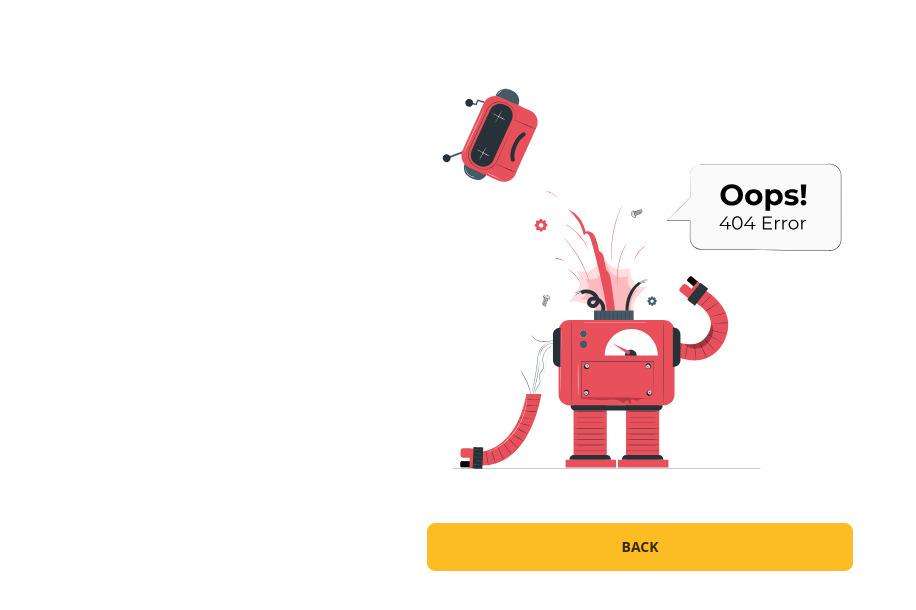
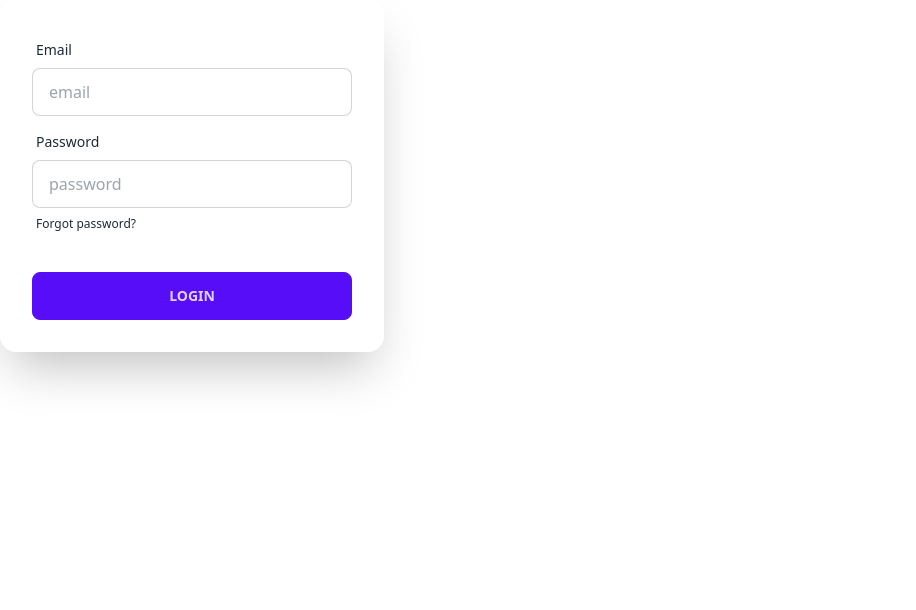
Before and after one commit to MuhiuddinSamim/Ollo, a React (Vite) app: page /logIn in a window 1280 px wide. Before the commit this address had no page. Shown: the top 610 px of the page, without its empty margins (0-916 px from the left). Built offline with nearby package versions, Linux system fonts and the light colour scheme.

Commit message:
login section added

```diff
--- a/package.json
+++ b/package.json
@@ -14,6 +14,8 @@
     "lottie-react": "^2.4.0",
     "react": "^18.2.0",
     "react-dom": "^18.2.0",
+    "react-hook-form": "^7.44.3",
+    "react-icons": "^4.9.0",
     "react-router-dom": "^6.12.0"
   },
   "devDependencies": {
--- /dev/null
+++ b/src/Components/SignIn/LogIn.jsx
@@ -0,0 +1,33 @@
+import React from 'react';
+
+const LogIn = () => {
+    return (
+
+
+    <div className="card flex-shrink-0 w-full max-w-sm shadow-2xl bg-base-100">
+      <div className="card-body">
+        <div className="form-control">
+          <label className="label">
+            <span className="label-text">Email</span>
+          </label>
+          <input type="text" placeholder="email" className="input input-bordered" />
+        </div>
+        <div className="form-control">
+          <label className="label">
+            <span className="label-text">Password</span>
+          </label>
+          <input type="text" placeholder="password" className="input input-bordered" />
+          <label className="label">
+            <a href="#" className="label-text-alt link link-hover">Forgot password?</a>
+          </label>
+        </div>
+        <div className="form-control mt-6">
+          <button className="btn btn-primary">Login</button>
+        </div>
+      </div>
+    </div>
+
+    );
+};
+
+export default LogIn;
--- a/src/Route/Routes.jsx
+++ b/src/Route/Routes.jsx
@@ -4,6 +4,7 @@
 import Main from "../LayOut/Main";
 import Home from "../Home/Home";
 import ErrorPage from "../Components/ErrorPage/Error";
+import LogIn from "../Components/SignIn/LogIn";
 
 const router = createBrowserRouter([
   {
@@ -17,6 +18,10 @@
         }
     ]
   },
+  {
+     path:"/logIn",
+     element:<LogIn></LogIn>
+  }
 ]);
 
 export default router;
--- a/src/shared/NavBar.jsx
+++ b/src/shared/NavBar.jsx
@@ -29,7 +29,7 @@
     </ul>
   </div>
   <div className="navbar-end ">
-    <Link className='px-6 font-bold text-xl text-white py-2 bg-lime-600' to="/login">Login</Link>
+    <Link className='px-6 font-bold text-xl text-white py-2 bg-lime-600' to='/logIn'>Login</Link>
   </div>
 </div>
     );
```
Also changed, not shown: 1 other file (tests, documents, lock files or other folders).
